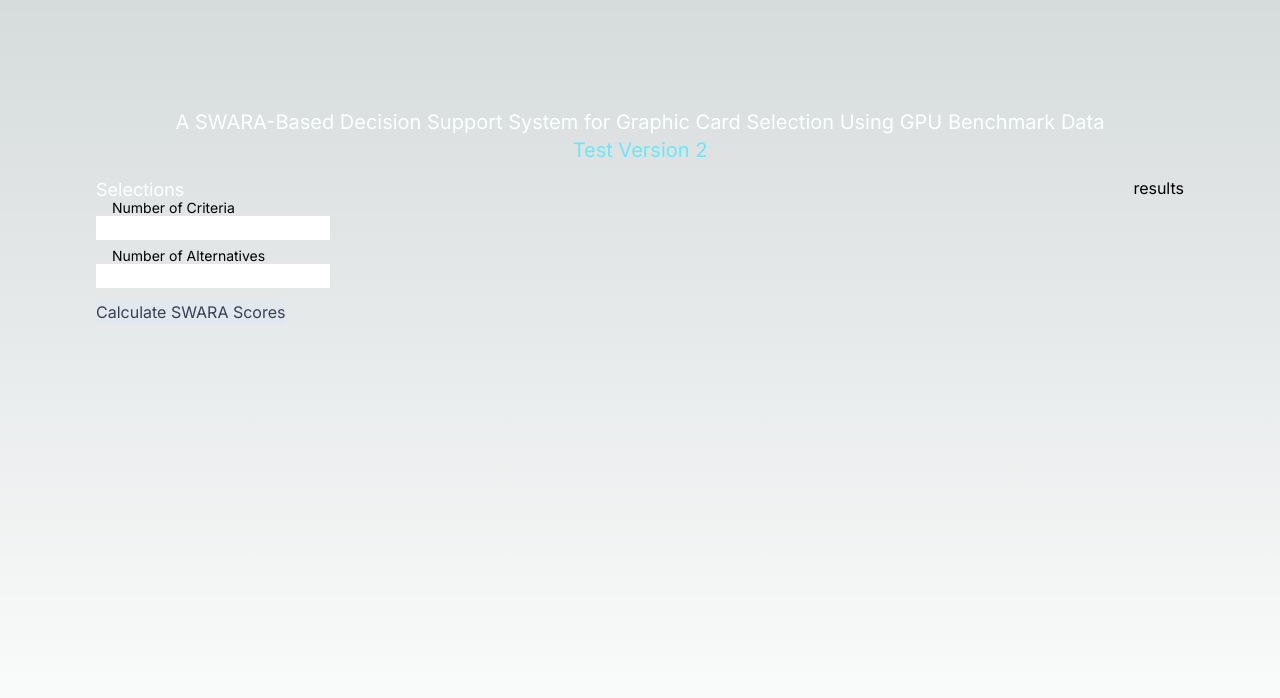
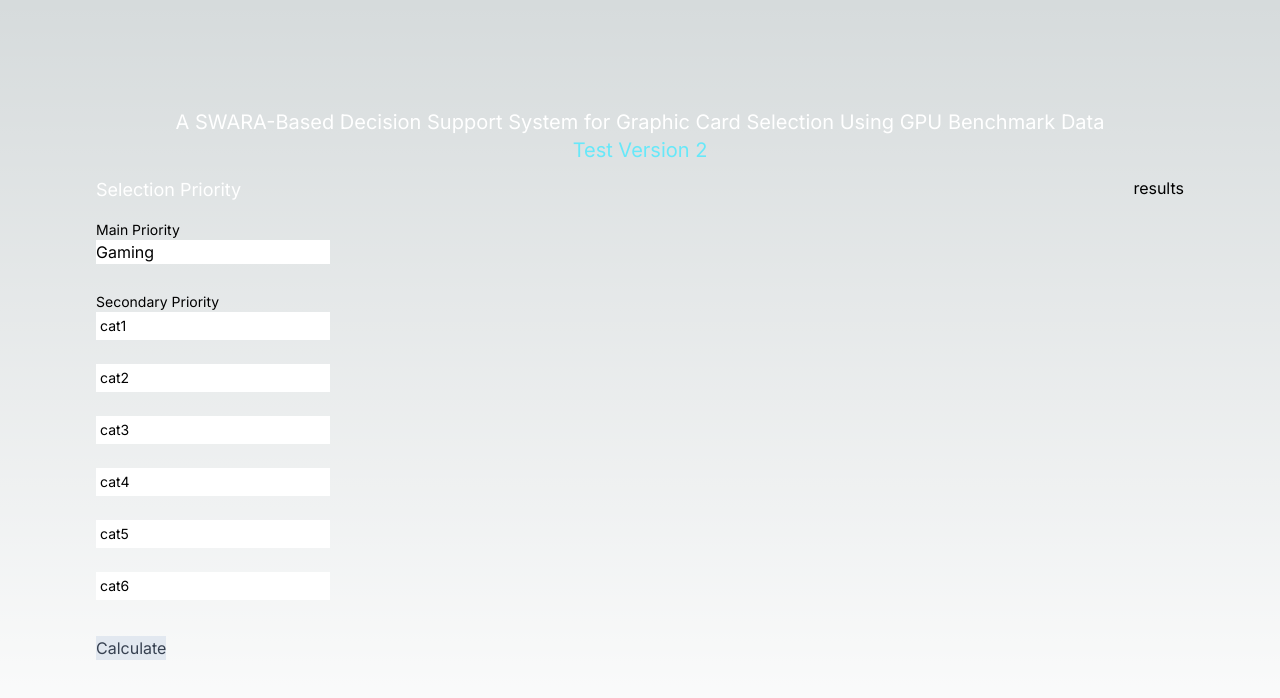
Before and after one commit to AkazaRedSky/spk-repo, a Next.js app: page / in a window 1280 px wide. Shown: the top 698 px of the page. Built offline with nearby package versions, Linux system fonts and the light colour scheme.

Commit message:
init v2
upload latest

```diff
--- a/src/app/selection.jsx
+++ b/src/app/selection.jsx
@@ -1,39 +1,78 @@
+"use client";
+
+import { useState, useRef } from "react";
+
 export default function SelectionBox() {
+  const [mainPriority, setMainPriority] = useState(["Gaming", "Work", "Daily"]); // Need better wording, this is too ambiguous
+
+  const [secondaryPriority, setSecondaryPriority] = useState([
+    "cat1",
+    "cat2",
+    "cat3",
+    "cat4",
+    "cat5",
+    "cat6",
+  ]); // Fix the categories
+
+  // Drag and drop
+
+  // save reference for dragItem and dragOverItem
+  const dragItem = useRef(null);
+  const dragOverItem = useRef(null);
+
+  //const handle drag sorting
+  const handleSort = () => {
+    //duplicate items
+    let _secondaryPriority = [...secondaryPriority];
+
+    //remove and save the dragged item content
+    const draggedItemContent = _secondaryPriority.splice(dragItem.current, 1)[0];
+
+    //switch the position
+    _secondaryPriority.splice(dragOverItem.current, 0, draggedItemContent);
+
+    //reset the position ref
+    dragItem.current = null;
+    dragOverItem.current = null;
+
+    //update the actual array
+    setSecondaryPriority(_secondaryPriority);
+  };
+
   return (
-    <div className="items-start">
+    <div>
       <div>
-        <h1 className="text-left text-white text-lg">
-          Selections
-        </h1>
+        <h1 className="text-left text-white text-lg">Selection Priority</h1>
       </div>
       <div>
-        <div className="py-3">
-          <label className="flex flex-col-reverse relative focus group">
-            <input
-              className="text-black"
-              type="text"
-            />
-            <span className="text-black absolute text-sm transform -translate-y-3 left-4 transition leading-10 group-focus-within:-translate-y-4 group-focus-within:text-white">
-              Number of Criteria
-            </span>
-          </label>
+        <div>
+          <div className="relative py-4">
+            <p className="text-sm">Main Priority</p>
+            <input className="text-black" type="text" defaultValue={"Gaming"} />
+          </div>
         </div>
-        <div className="py-3">
-          <label className="flex flex-col-reverse relative focus group">
-            <input
-              className="text-black"
-              type="text"
-            />
-            <span className="text-black absolute text-sm transform -translate-y-3 left-4 transition leading-10 group-focus-within:-translate-y-4 group-focus-within:text-white">
-              Number of Alternatives
-            </span>
-          </label>
+        <div className="relative py-3">
+          <p className="text-sm">Secondary Priority</p>
+
+          {secondaryPriority.map((criterion, index) => (
+            <div key={index}>
+              <div
+                className="border-white border-4 bg-white"
+                draggable
+                onDragStart={(e) => (dragItem.current = index)}
+                onDragEnter={(e) => (dragOverItem.current = index)}
+                onDragEnd={handleSort}
+                onDragOver={(e) => e.preventDefault()}
+              >
+                <p className="select-none text-sm text-black">{criterion}</p>
+              </div>
+              <br />
+            </div>
+          ))}
         </div>
-        <div>
-          <button
-            className="border-white bg-slate-200 text-gray-700"
-          >
-            Calculate SWARA Scores
+        <div className="flex place-items-end">
+          <button className="border-white bg-slate-200 text-gray-700">
+            Calculate
           </button>
         </div>
       </div>
```
